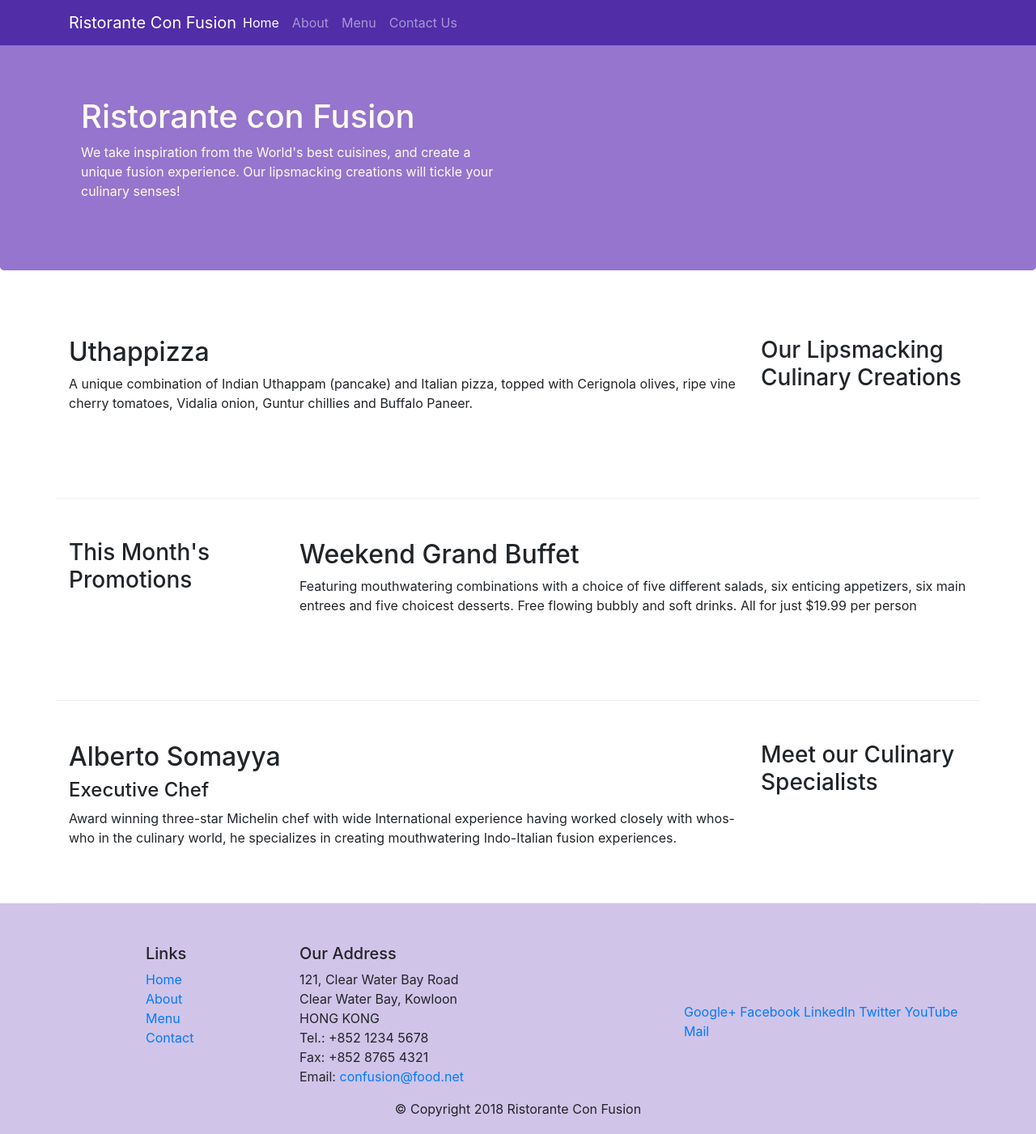
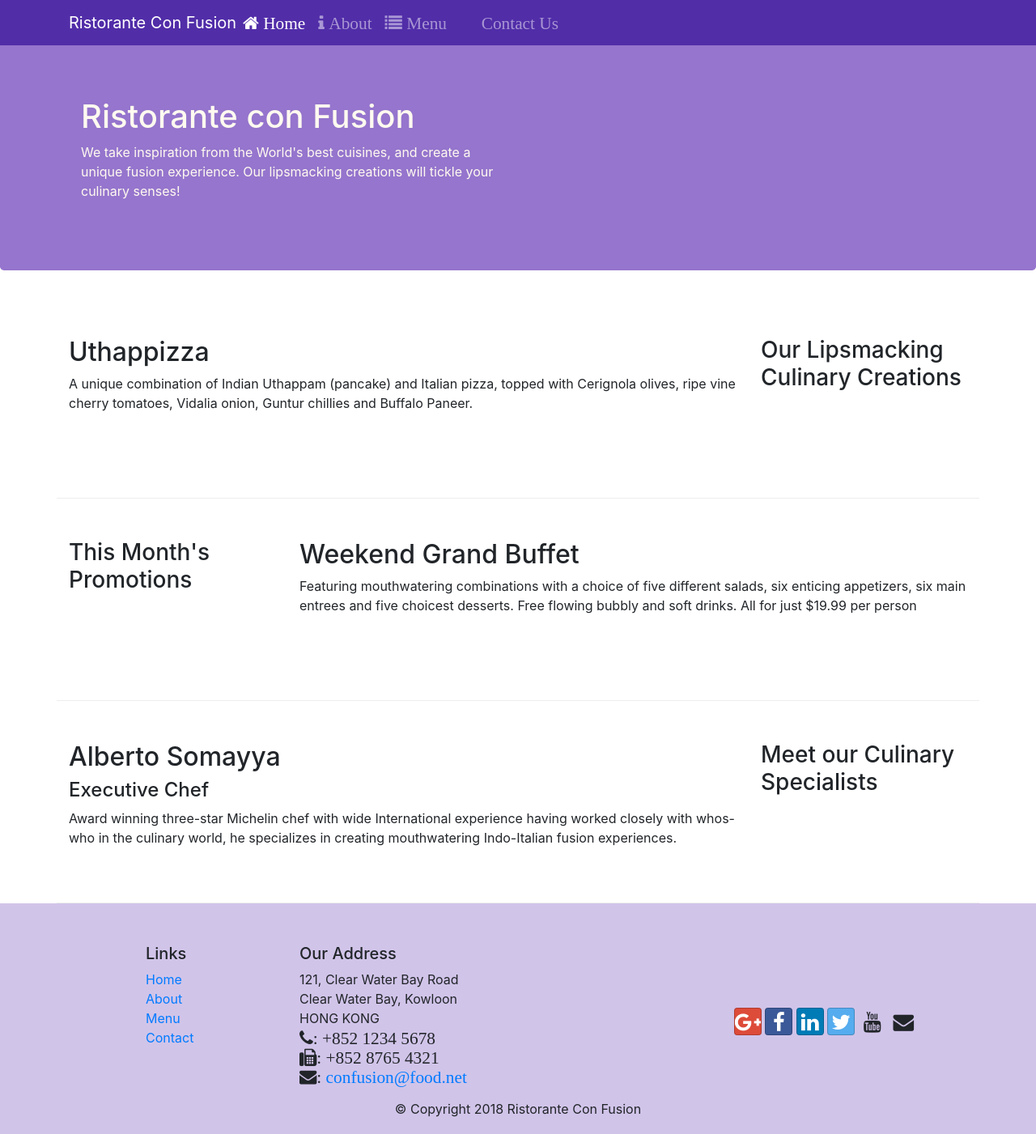
Before and after one commit to bhanu789/WebDevelopment, a website: page index.html in a window 1280 px wide. Shown: the top 1401 px of the page at 81% size. Drawn offline with nearby package versions, Linux system fonts and the light colour scheme.

Commit message:
nav bar week2

```diff
--- a/index.html
+++ b/index.html
@@ -9,6 +9,8 @@
     <meta http-equiv="x-ua-compatible" content="ie=edge">
     <!-- import bootstrap -->
     <link rel="stylesheet" href="node_modules/bootstrap/dist/css/bootstrap.min.css">
+    <link rel="stylesheet" href="node_modules/bootstrap-social/bootstrap-social.css">
+    <link rel="stylesheet" href="node_modules/font-awesome/css/font-awesome.min.css">
     <link rel="stylesheet" href="css/style.css">
 </head>
 
@@ -22,10 +24,10 @@
             <a class="navbar-brand mr-auto" href="#">Ristorante Con Fusion</a>
             <div class="collapse navbar-collapse" id="NavBar">
                 <ul class="navbar-nav mr-auto">
-                    <li class="nav-item active"><a class="nav-link" href="#">Home</a></li>
-                    <li class="nav-item"><a class="nav-link" href="./aboutus.html">About</a></li>
-                    <li class="nav-item"><a class="nav-link" href="#">Menu</a></li>
-                    <li class="nav-item"><a class="nav-link" href="#">Contact Us</a></li>
+                    <li class="nav-item active"><a class="nav-link" href="#"> <span class="fa fa-home fa-lg"> Home </span></a></li>
+                    <li class="nav-item"><a class="nav-link" href="./aboutus.html"> <span class="fa fa-info fa-lg"> About </span></a></li>
+                    <li class="nav-item"><a class="nav-link" href="#"> <span class="fa fa-list fa-lg"> Menu </span></a></li>
+                    <li class="nav-item"><a class="nav-link" href="#"><span class="fa fa-address-card fa-lg">  Contact Us </span> </a></li>
                 </ul>
             </div>
         </div>
@@ -102,19 +104,19 @@
                         121, Clear Water Bay Road<br>
                         Clear Water Bay, Kowloon<br>
                         HONG KONG<br>
-                        Tel.: +852 1234 5678<br>
-                        Fax: +852 8765 4321<br>
-                        Email: <a href="mailto:confusion@food.net">confusion@food.net</a>
+                        <i class="fa fa-phone fa-lg">: +852 1234 5678 </i><br>
+                        <i class="fa fa-fax fa-lg">: +852 8765 4321</i><br>
+                        <i class="fa fa-envelope fa-lg">: <a href="mailto:confusion@food.net">confusion@food.net</i></a>
                     </address>
                 </div>
                 <div class="col-12 col-sm-4 align-self-center">
-                    <div>
-                        <a href="http://google.com/+">Google+</a>
-                        <a href="http://www.facebook.com/profile.php?id=">Facebook</a>
-                        <a href="http://www.linkedin.com/in/">LinkedIn</a>
-                        <a href="http://twitter.com/">Twitter</a>
-                        <a href="http://youtube.com/">YouTube</a>
-                        <a href="mailto:">Mail</a>
+                    <div class="text-center">
+                        <a class="btn btn-social-icon btn-google" href="http://google.com/+"><i class="fa fa-google-plus    "></i></a>
+                        <a class="btn btn-social-icon btn-facebook" href="http://www.facebook.com/profile.php?id="><i class="fa fa-facebook-f    "></i></a>
+                        <a class="btn btn-social-icon btn-linkedin" href="http://www.linkedin.com/in/"><i class="fa fa-linkedin    "></i></a>
+                        <a class="btn btn-social-icon btn-twitter" href="http://twitter.com/"><i class="fa fa-twitter" ></i></a>
+                        <a class="btn btn-social-icon btn-youtube" href="http://youtube.com/"><i class="fa fa-youtube"></i></a>
+                        <a class="btn btn-social-icon" href="mailto:"><i class="fa fa-envelope    "></i></a>
                     </div>
                 </div>
             </div>
--- a/package.json
+++ b/package.json
@@ -15,6 +15,8 @@
   },
   "dependencies": {
     "bootstrap": "^4.5.0",
+    "bootstrap-social": "^5.1.1",
+    "font-awesome": "^4.7.0",
     "jquery": "^3.5.1",
     "popper.js": "^1.16.1"
   }
```
Also changed, not shown: aboutus.html (+15 -13 lines), 1 other file.
